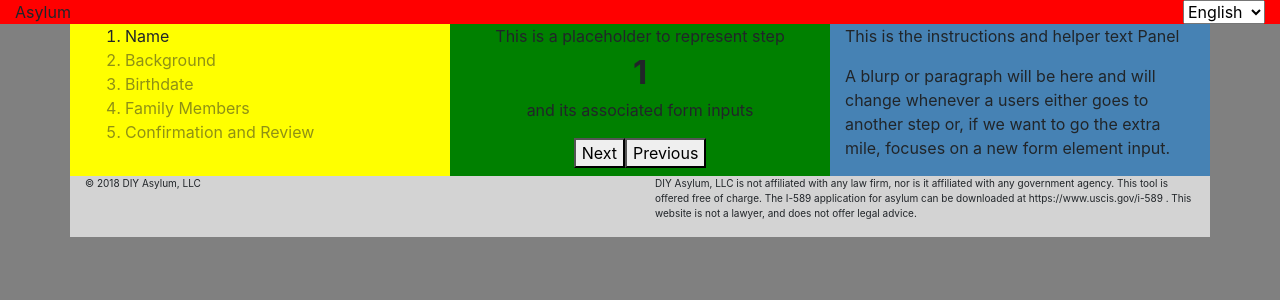
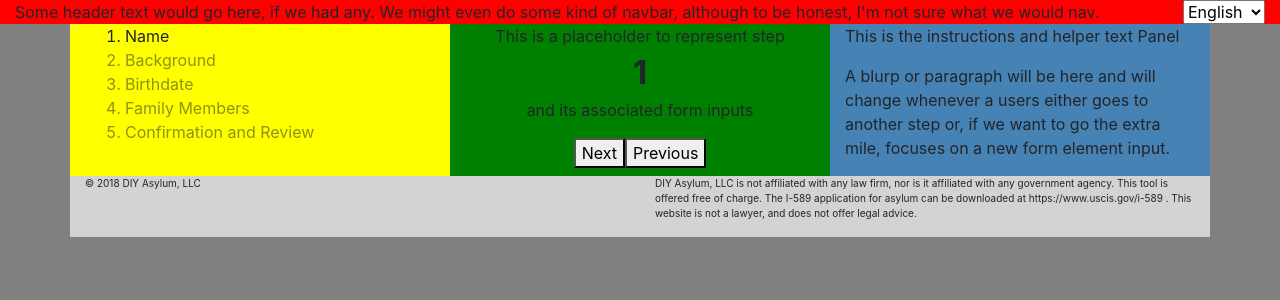
Before and after one commit to diy-asylum/formfiller, a React (Create React App) app in the folder diy_asylum_frontend/: page /1 in a window 1280 px wide. Shown: the top 300 px of the page. Built offline with nearby package versions, Linux system fonts and the light colour scheme; the HTML template or start-up script is replaced by a standard one.

Commit message:
trying to get i18n to work

```diff
--- a/diy_asylum_frontend/src/App.js
+++ b/diy_asylum_frontend/src/App.js
@@ -1,13 +1,50 @@
-import React from 'react';
-import { BrowserRouter as Router, Route } from 'react-router-dom';
-import MainView from './components/MainView';
-import './App.scss';
+import React, {Component} from "react";
+import { BrowserRouter as Router, Route } from "react-router-dom";
+import { connect } from "react-redux";
+import MainView from "./components/MainView";
+import { IntlProvider, addLocaleData, injectIntl } from "react-intl";
+// import { IntlProvider } from "react-intl";
+// import { IntlProvider, addLocaleData } from "react-intl";
+import enLocaleData from "react-intl/locale-data/en";
+import esLocaleData from "react-intl/locale-data/es";
+import translations from "./i18n/locales";
+import "./App.scss";
 
+class App extends Component {
+  render() {
+    const { locale } = this.props;
+    console.log(locale)
+    const messages = translations[locale];
+    console.log(messages)
+    return (
+      <IntlProvider locale={locale} key={locale} messages={messages}>
+        <div className="App">
+          <Router>
+            <Route
+              path="/:filter?"
+              render={({ match }) => <MainView filter={match.params.filter} />}
+            />
+          </Router>
+        </div>
+      </IntlProvider>
+    );
+  }
+}
+// export default () => (
+//   <IntlProvider locale={locale} key={locale} messages={messages}>
+//     <div className="App">
+//       <Router>
+//         <Route path="/:filter?" render={({ match }) => (<MainView filter={match.params.filter} />)} />
+//       </Router>
+//     </div>
+//   </IntlProvider>
+// );
 
-export default () => (
-  <div className="App">
-    <Router>
-      <Route path="/:filter?" render={({ match }) => (<MainView filter={match.params.filter} />)} />
-    </Router>
-  </div>
-);
+const mapStateToProps = state => ({
+  locale: state.user.locale
+});
+
+export default connect(
+  mapStateToProps,
+  {}
+)(App);
--- a/diy_asylum_frontend/src/components/NavHeader/index.js
+++ b/diy_asylum_frontend/src/components/NavHeader/index.js
@@ -1,8 +1,8 @@
 import React, { Component } from "react";
-import './style.scss';
+import "./style.scss";
 import { injectIntl, defineMessages } from "react-intl";
 import { connect } from "react-redux";
-import { updateUserLocale } from '../../reducers/user';
+import { updateUserLocale } from "../../reducers/user";
 
 const messages = defineMessages({
   headerText: {
@@ -13,19 +13,21 @@ const messages = defineMessages({
 
 class NavHeader extends Component {
   handleChange = event => {
-    this.props.updateUserLocale(event.target.value)
+    this.props.updateUserLocale(event.target.value);
   };
 
   render() {
     const formatMessage = this.props.intl.formatMessage;
 
     return (
-      <div
-        className="nav-header container-fluid"
-      >
+      <div className="nav-header container-fluid">
         <span>{formatMessage(messages.headerText)}</span>
 
-        <select onChange={this.handleChange} style={{ float: "right" }}>
+        <select
+          className="locale-select"
+          onChange={this.handleChange}
+          value={this.props.locale}
+        >
           <option value="en">English</option>
           <option value="es">Español</option>
         </select>
--- a/diy_asylum_frontend/src/components/NavHeader/style.scss
+++ b/diy_asylum_frontend/src/components/NavHeader/style.scss
@@ -1,3 +1,7 @@
 .nav-header{
   background-color: red;
+
+  .locale-select{
+    float: right;
+  }
 }
--- a/diy_asylum_frontend/src/index.js
+++ b/diy_asylum_frontend/src/index.js
@@ -11,9 +11,7 @@ import "bootstrap/dist/css/bootstrap.min.css";
 
 ReactDOM.render(
   <ReduxProvider store={store}>
-    <IntlProvider locale="en">
-      <App />
-    </IntlProvider>
+    <App></App>
   </ReduxProvider>,
   document.getElementById("root")
 );
```
